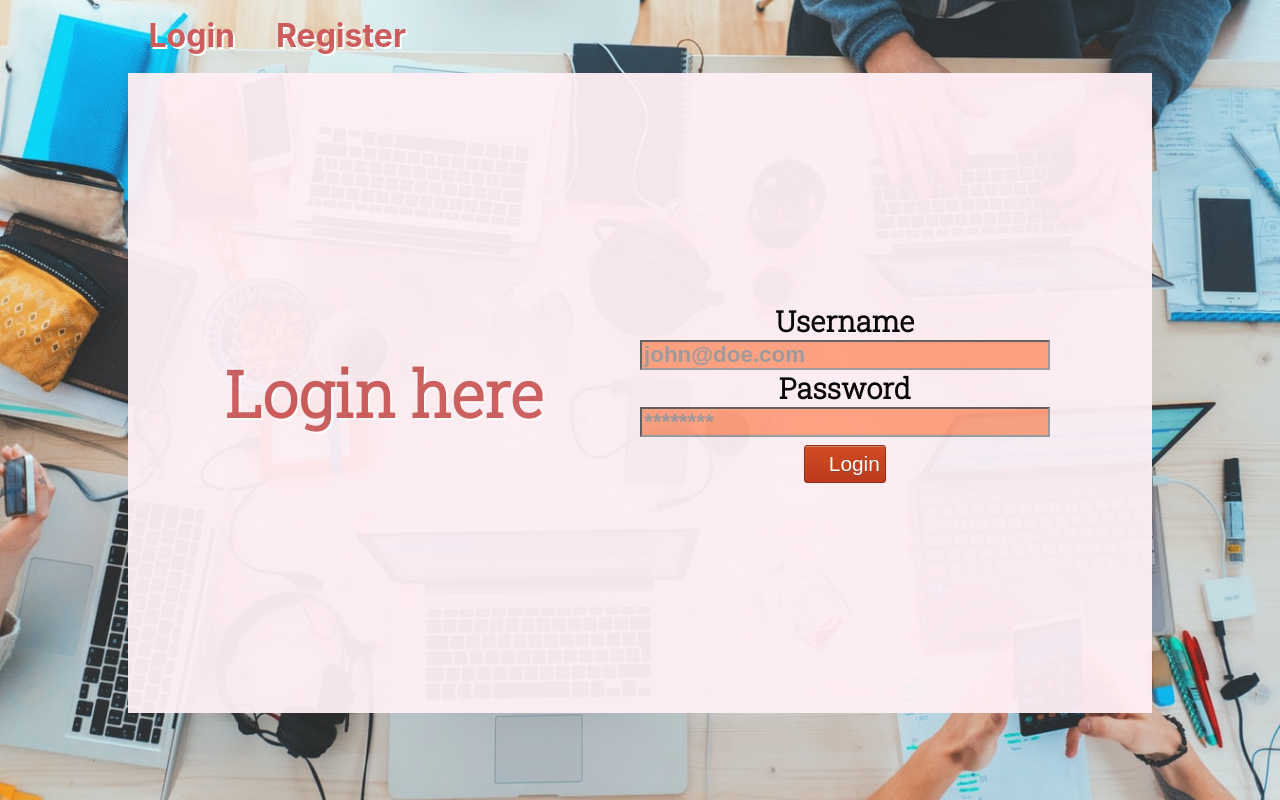
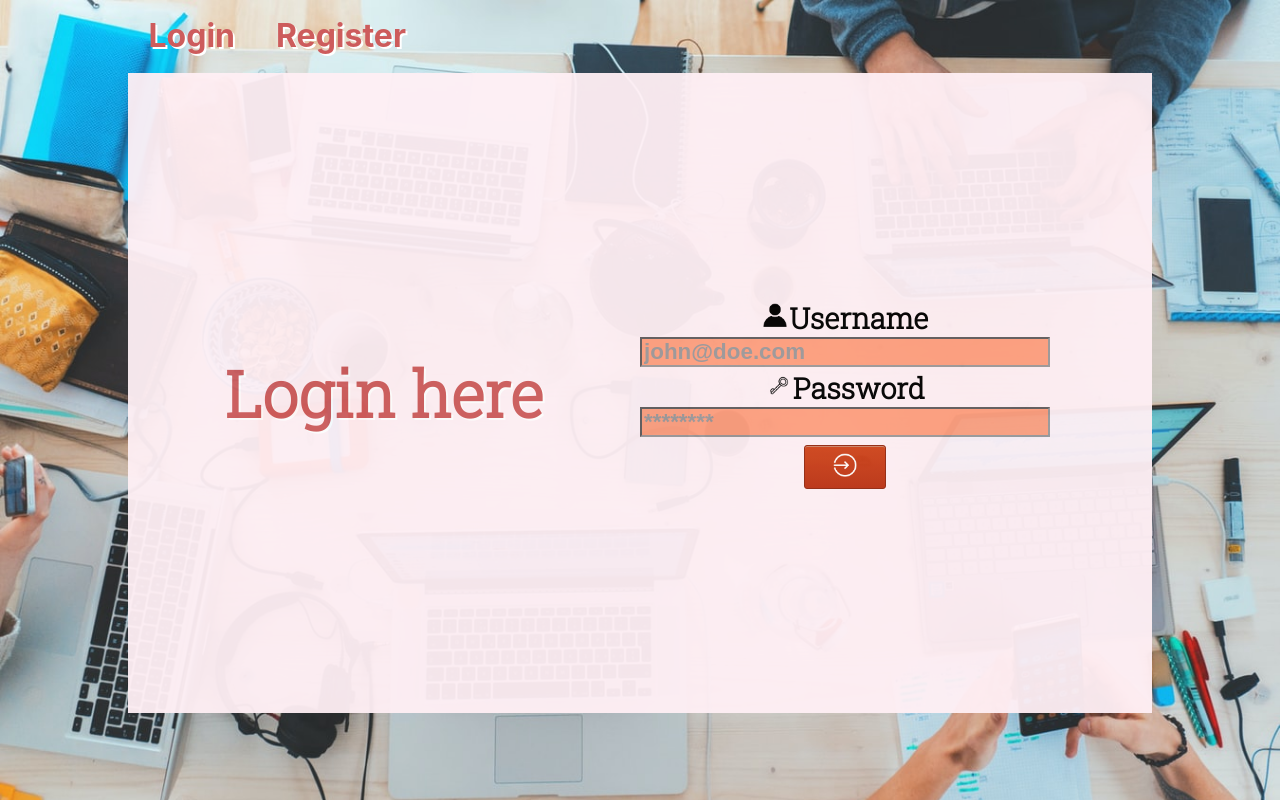
Before and after one commit to BW-Pintereach2-7-27-20/front-end, a React (Create React App) app in the folder pintereach/: page /login in a window 1280 px wide. Built offline with nearby package versions, Linux system fonts and the light colour scheme.

Commit message:
added icons to form, added Icon styled component. Imported to Register & Login.

```diff
--- /dev/null
+++ b/pintereach/src/Styled/Icon.js
@@ -0,0 +1,8 @@
+import styled from 'styled-components';
+
+const Icon = styled.img`
+    height: 3vh;
+    padding: .5%;
+`;
+
+export default Icon;
--- a/pintereach/src/components/Login.js
+++ b/pintereach/src/components/Login.js
@@ -5,6 +5,11 @@ import { axiosWithAuth } from '../utils/axiosWithAuth';
 import Container from '../Styled/Container';
 import Form from '../Styled/Form';
 import Button from '../Styled/Button';
+import Icon from '../Styled/Icon';
+// icon imports
+import userIcon from '../images/user-icon.png';
+import passIcon from '../images/password-icon.png';
+import loginIcon from '../images/login-icon.png';
 
 
 const initialValue = {
@@ -37,7 +42,7 @@ const Login = (props) => {
       {localStorage.getItem('token') && props.history.push('/dashboard')}
       <h2>Login here</h2>
       <Form onSubmit={onSubmit}>
-        <label htmlFor='username'>Username</label>
+        <label htmlFor='username'><Icon src={userIcon} alt='login icon' />Username</label>
         <input
           type='text'
           name='username'
@@ -45,7 +50,7 @@ const Login = (props) => {
           value={inputValue.username}
           onChange={onChange}
         />
-        <label htmlFor='password'>Password</label>
+        <label htmlFor='password'><Icon src={passIcon} alt='login icon' />Password</label>
         <input
           type='text'
           name='password'
@@ -54,7 +59,7 @@ const Login = (props) => {
           onChange={onChange}
         />
 
-        <Button>Login</Button>
+        <Button><Icon src={loginIcon} alt='login icon' /></Button>
       </Form>
     </Container>
   );
--- a/pintereach/src/components/Register.js
+++ b/pintereach/src/components/Register.js
@@ -4,6 +4,10 @@ import { axiosWithAuth } from '../utils/axiosWithAuth';
 import Container from '../Styled/Container';
 import Form from '../Styled/Form';
 import Button from '../Styled/Button';
+import Icon from '../Styled/Icon';
+// img imports
+import userIcon from '../images/user-icon.png';
+import passIcon from '../images/password-icon.png';
 
 const initialValue = {
   username: '',
@@ -33,7 +37,7 @@ const Register = (props) => {
 
       <h2>Register here</h2>
       <Form onSubmit={onSubmit}>
-        <label htmlFor='username'>Username</label>
+        <label htmlFor='username'><Icon src={userIcon} alt='login icon' />Username</label>
         <input
           type='text'
           name='username'
@@ -41,7 +45,7 @@ const Register = (props) => {
           value={inputValue.username}
           onChange={onChange}
         />
-        <label htmlFor='password'>Password</label>
+        <label htmlFor='password'><Icon src={passIcon} alt='login icon' />Password</label>
         <input
           type='text'
           name='password'
```
Also changed, not shown: pintereach/src/images/user-icon.png.
